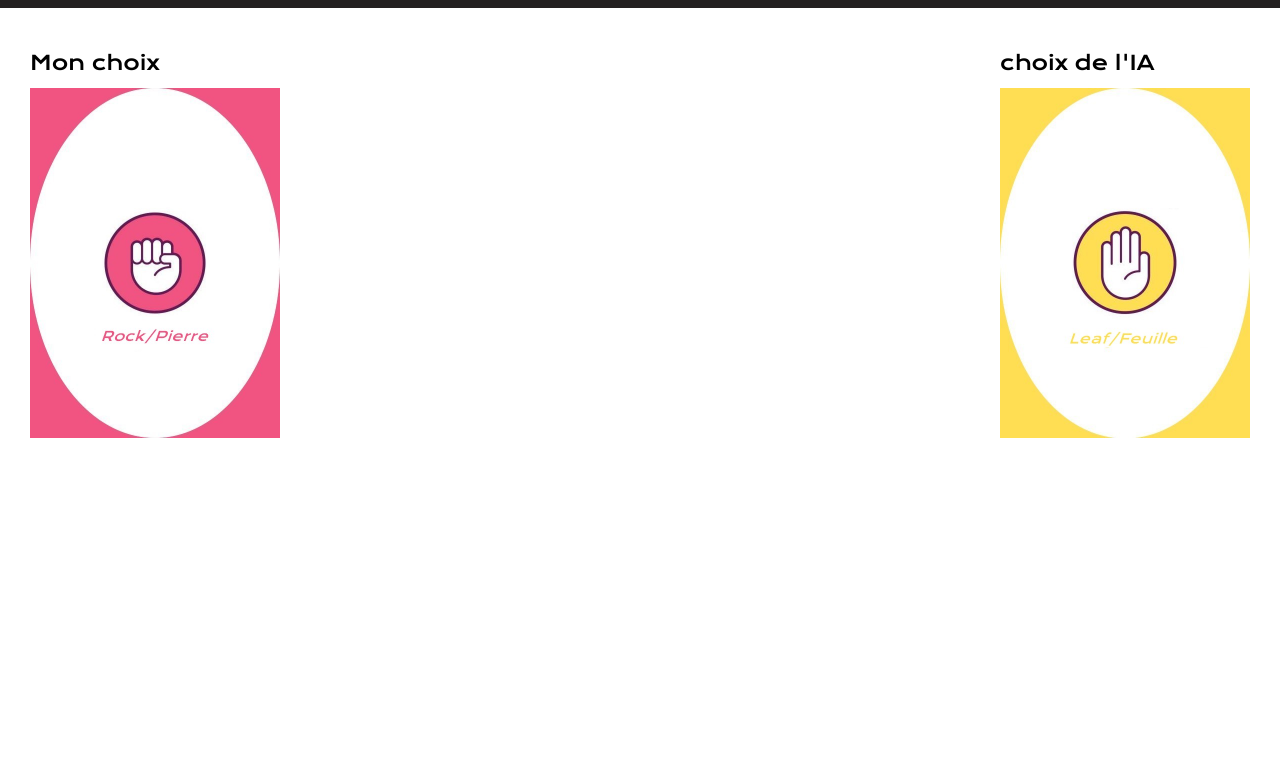
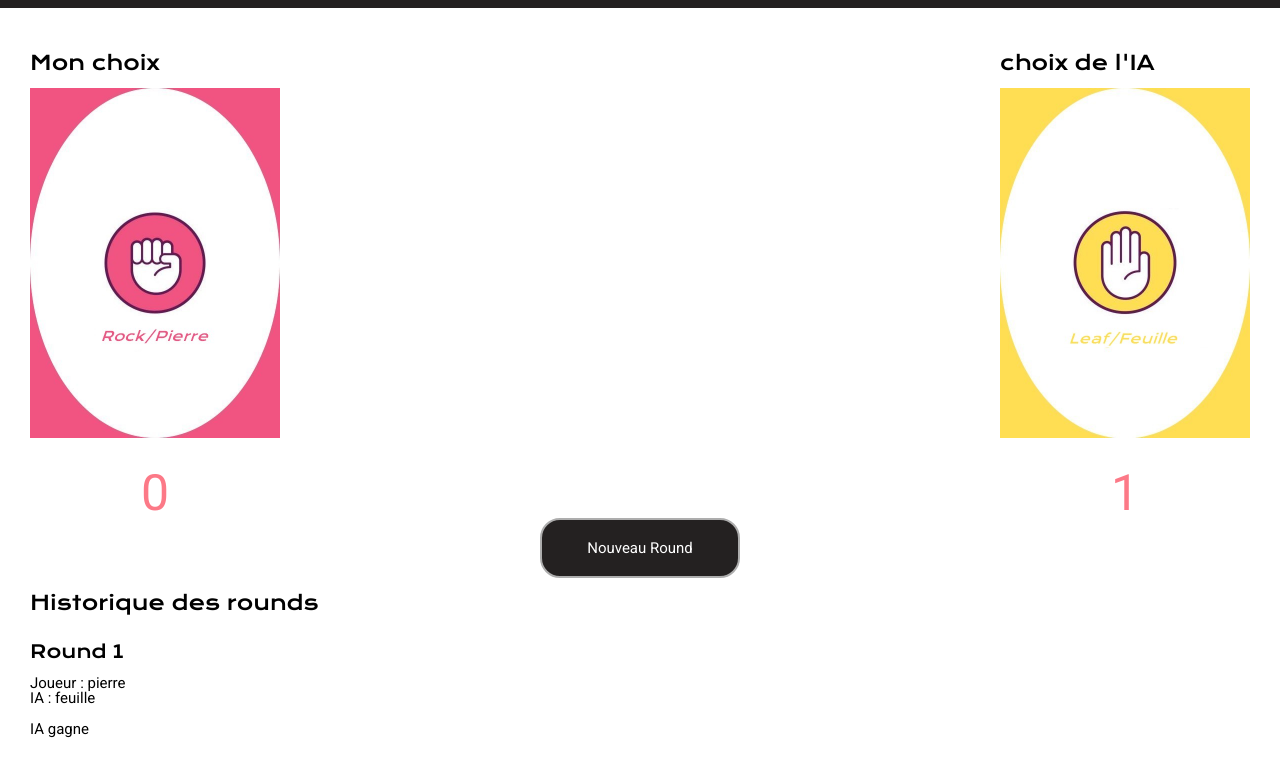
Before and after one commit to Malifarge/shifumi, a plain HTML site: page duel.html in a window 1280 px wide. Both pictures are taken after a click on the element 155 px from the left and 365 px from the top of the page. Shown: the part 102-869 px from the top of the page. Before the commit the page ends 800 px from the top, so only its background shows below. Drawn offline with nearby package versions, Linux system fonts and the light colour scheme; a web font is replaced by a local one.

Commit message:
history round + end game

```diff
--- a/css/duel.css
+++ b/css/duel.css
@@ -16,3 +16,19 @@
 .affich2{
     display: flex;
 }
+
+#playerscore,#iascore{
+    color: #FC7987;
+    font-size: 50px;
+    text-align: center;
+    margin-top: 30px;
+}
+
+button{
+    width: 200px;
+    height: 60px;
+}
+
+.btn{
+    justify-content: center;
+}
--- a/css/homepage.css
+++ b/css/homepage.css
@@ -14,19 +14,12 @@ li{
 }
 
 button{
+
+    width: 100px;
+    height: 30px;
     position: absolute;
     bottom: 50px;
     right: 50px;
-    width: 100px;
-    height: 30px;
-    color: white;
-    background: #242121;
-    border-radius: 20px;
-    border: 2px solid #adadad;
-}
-
-button:hover{
-    text-decoration: 2px #FC7987 underline;
 }
 
 /* media queries */
--- a/css/main.css
+++ b/css/main.css
@@ -27,6 +27,7 @@ p,a,li{
     font-family: 'Roboto', sans-serif;
     font-size: 15px;
 }
+
 
 /* header */
 
@@ -109,6 +110,17 @@ main{
     background-repeat: no-repeat;
 }
 
+button{
+    color: white;
+    background: #242121;
+    border-radius: 20px;
+    border: 2px solid #adadad;
+}
+
+button:hover{
+    text-decoration: 2px #FC7987 underline;
+}
+
 /* media queries */
 
 @media (max-width: 768px) {
--- a/duel.html
+++ b/duel.html
@@ -53,7 +53,7 @@
                 </div>
 
                 <div class="Naffich" id="resulta"></div>
-
+                <p id="playerscore">0</p>
             </article>
 
             <!-- Choix IA -->
@@ -63,15 +63,35 @@
                 <h2 class="FR affich">choix de l'IA</h2>
                 <h2 class="EN Naffich">IA choice</h2>
                 <div class="pierre affich" id="IA"></div>
-
+                <p id="iascore">0</p>
 
             </article>
         </section>
 
+        <!-- button new round -->
+
+        <section class="flex btn">
+            <button class="Naffich" id="NewRound"><p class="FR affich">Nouveau Round</p><p class="EN Naffich">New Round</p></button>
+            <p id="gameWinner" class="Naffich"></p>
+            <button class="Naffich" id="NewGame"><p class="FR affich">Nouvelle partie</p><p class="EN Naffich">New Game</p></button>
+        </section>
+
+        <!-- historique des round -->
+
+        <section>
+
+            <article>
+                <h2 class="FR affich">Historique des rounds</h2>
+                <h2 class="EN Naffich">Rounds history</h2>
+            </article>
+            <article class="flex" id="history">
+
+            </article>
+
+        </section>
     </main>
 
     <script src="./main.js"></script>
 
 </body>
-
 </html>
--- a/main.js
+++ b/main.js
@@ -48,6 +48,17 @@ let iaClass="pierre"
 let playerChoice
 let playerScore= 0
 let iaScore = 0
+const scorePlayer=document.getElementById("playerscore")
+const scoreIa=document.getElementById("iascore")
+let roundWinner
+let winner
+const rounds = document.getElementById("history")
+let roundsNumber = 1
+let iaCard
+let playerCard
+const newRound = document.getElementById("NewRound")
+const newGame = document.getElementById("NewGame")
+const  gameWinner = document.getElementById("gameWinner")
 
 // chiffre random
 
@@ -97,6 +108,8 @@ const myStopFunction = () => {
     clearInterval(myInterval);
   }
 
+//   jeu
+
 const game = () =>{
     playerChoice = event.target.className
     gamePrepare()
@@ -105,31 +118,83 @@ const game = () =>{
     cardChoice.classList.remove("Naffich")
     if (playerChoice==="random affich pointer"){
         random()
-        console.log(result);
         playerChoice=`${result} affich pointer`
     }
-    console.log(playerChoice);
     if (playerChoice==="ciseaux affich pointer"){
         cardChoice.classList.add("ciseaux")
+        playerCard="ciseaux"
         if(iachoice.className==="affich pierre"){
             iaScore++
+            roundWinner="IA"
+            iaCard="pierre"
         }else if (iachoice.className==="affich feuille"){
             playerScore++
+            roundWinner="Player/Joueur"
+            iaCard="feuille"
+        }else{
+            roundWinner="Nobody/Personne"
+            iaCard="ciseaux"
         }
     }else if (playerChoice==="feuille affich pointer"){
         cardChoice.classList.add("feuille")
+        playerCard = "feuille"
         if (iachoice.className==="affich ciseaux"){
             iaScore++
+            roundWinner="IA"
+            iaCard="ciseaux"
         }else if (iachoice.className==="affich pierre"){
             playerScore++
+            roundWinner="Player/Joueur"
+            iaCard="pierre"
+        }else{
+            roundWinner="Nobody/Personne"
+            iaCard="feuille"
         }
     }else if(playerChoice==="pierre affich pointer"){
         cardChoice.classList.add("pierre")
+        playerCard="pierre"
         if(iachoice.className==="affich feuille"){
             iaScore++
+            roundWinner="IA"
+            iaCard="feuille"
         }else if(iachoice.className==="affiche ciseaux"){
             playerScore++
+            roundWinner="Player/Joueur"
+            iaCard="ciseaux"
+        }else{
+            roundWinner="Nobody/Personne"
+            iaCard="pierre"
         }
     }
-    console.log(playerScore,iaScore);
+    scorePlayer.textContent = `${playerScore}`
+    scoreIa.textContent = `${iaScore}`
+
+    rounds.innerHTML += `
+    <div>
+        <h3>Round ${roundsNumber}</h3>
+
+        <p> <span class="EN Naffich">Player  : ${playerCard}</span> <span class="FR affich">Joueur  : ${playerCard}</span></p>
+        <p> IA : ${iaCard}</p>
+        <br>
+        <p><span class="EN Naffich">${roundWinner} Win</span> <span class="FR affich">${roundWinner} gagne</span></p>
+    </div>
+    `
+
+    if (playerScore>iaScore ){
+        winner="Player/Joueur"
+    }else{
+        winner="IA"
+    }
+
+    if (playerScore < 3 && iaScore < 3){
+        newRound.classList.remove("Naffich")
+        newRound.classList.add("affich")
+    } else {
+        newGame.classList.remove("Naffich")
+        newGame.classList.add("affich")
+        gameWinner.classList.remove("Naffich")
+        gameWinner.classList.add("affich")
+        gameWinner.innerHTML=`${winner} <span class="EN Naffich">Win</span><span class="FR affich">Gagne</span> `
+    }
+
 }
```
